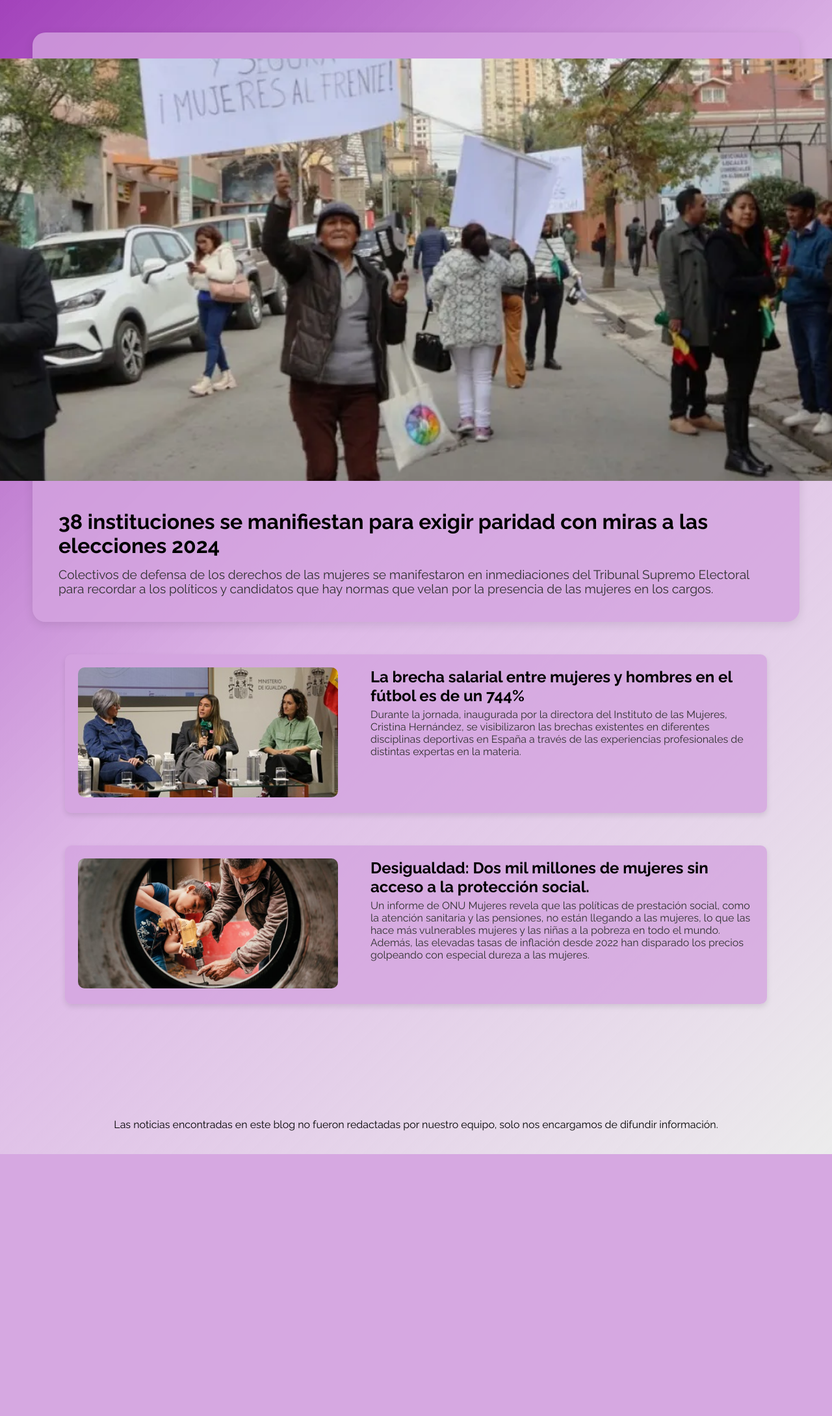
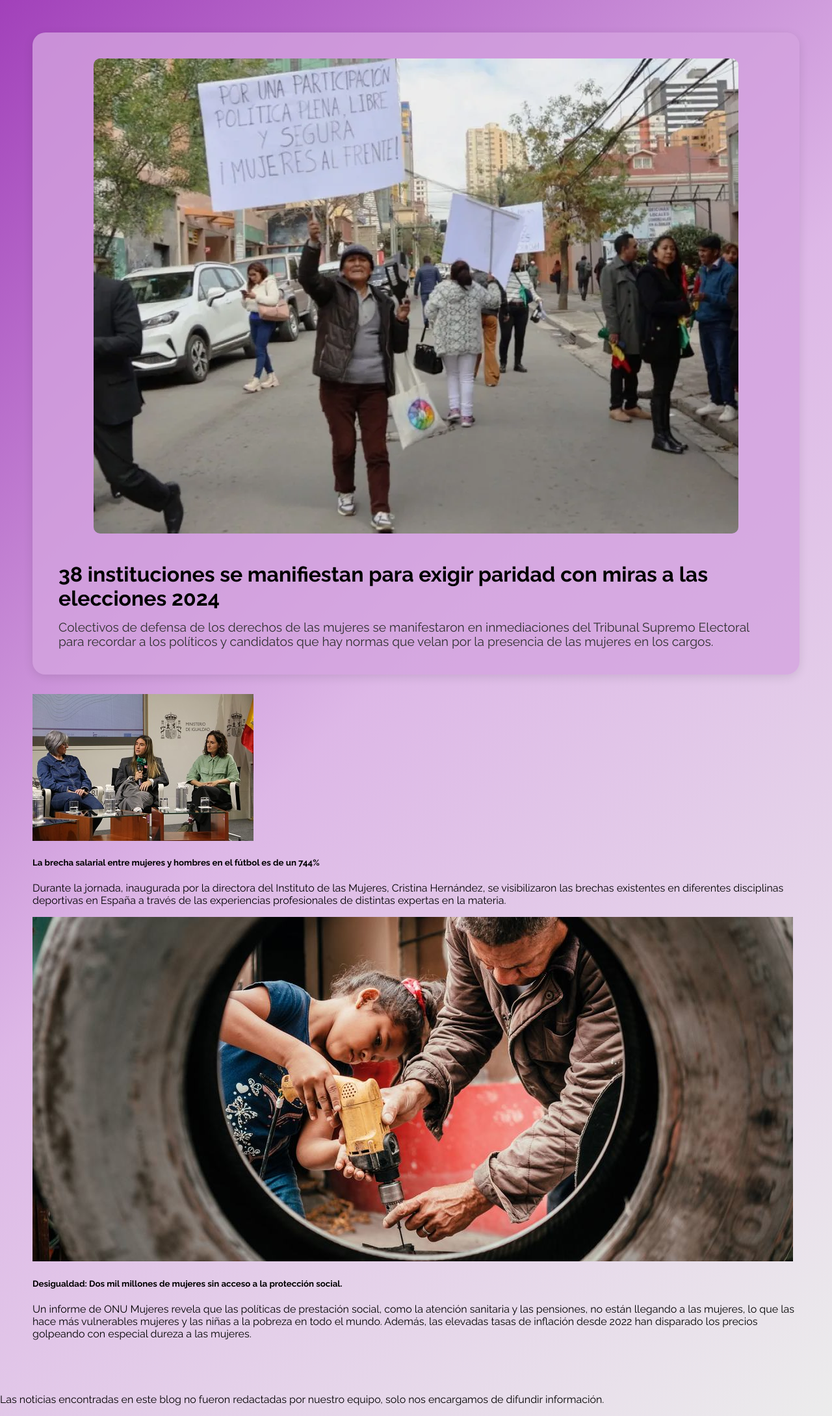
Before and after one commit to QbinVA/Poder-Igualitario, a PHP site: page /index.html in a window 1280 px wide. Shown: the part 188-2367 px from the top of the page at 65% size. Before the commit the page ends 1964 px from the top, so only its background shows below. Run offline with PHP 8.4, Linux system fonts and the light colour scheme.

Commit message:
Registros almacenados en la base de datos. Creación de la página admin.php para mostrar la tabla de registros en admin. Creación de index.php para mostrar las noticias en la página principal del blog

```diff
--- a/guardar_publicacion.php
+++ b/guardar_publicacion.php
@@ -65,7 +65,7 @@ if ($_SERVER['REQUEST_METHOD'] === 'POST') {
         ]);
 
         // Redirigir si todo salió bien
-        header("Location: index.php");
+        header("Location: admin.php");
         exit;
     } catch (PDOException $e) {
         die("Error en la base de datos: " . $e->getMessage());
--- a/styles/indexStyles.css
+++ b/styles/indexStyles.css
@@ -1,5 +1,5 @@
 body {
-    font-family: 'Raleway', sans-serif; /* Aplicar la fuente Raleway a todo el documento */
+    font-family: 'Raleway', sans-serif;
     margin: 0;
     padding: 0;
     box-sizing: border-box;
@@ -15,10 +15,10 @@ header {
 }
 
 .blog-intro {
-    background: rgba(0, 0, 0, 0.377); /* Fondo oscuro y transparente */
-    padding: 50px 0; /* Espaciado interno */
-    width: 100%; /* Abarcar todo el ancho de la página */
-    box-sizing: border-box; /* Incluir el padding en el ancho total */
+    background: rgba(0, 0, 0, 0.377);
+    padding: 50px 0;
+    width: 100%;
+    box-sizing: border-box;
     margin: 0;
 }
 
@@ -56,10 +56,11 @@ main {
 }
 
 .main-news img {
-    width: 1300px;
-    height: 650px;
+    width: 100%; /* Cambiar para que la imagen ocupe el 100% del contenedor */
+    max-width: 1300px;
+    height: auto;
     object-fit: cover;
-    border-radius: 10px; /* Bordes redondeados para la imagen */
+    border-radius: 10px;
     margin-bottom: 20px;
 }
 
@@ -74,78 +75,10 @@ main {
     font-size: 1.2rem;
 }
 
-/* Noticias secundarias sin cardview */
-
-/* ...existing code... */
-
-.news-item {
-    display: flex;
-    flex-direction: row; /* Mantener fila para alinear horizontalmente */
-    align-items: flex-start; /* Alinear al inicio */
-    gap: 20px; /* Ajustar el espacio entre la imagen y el texto */
-    margin-left: 50px;
-    margin-top: 50px;
-    margin-right: 50px;
-    margin-bottom: 40px;
-    background-color: #d4a4e0c8;
-    padding: 20px; /* Añadir relleno interno */
-    border-radius: 10px; /* Bordes redondeados */
-    box-shadow: 0 4px 8px rgba(0, 0, 0, 0.1); /* Sombra inicial */
-    transition: transform 0.2s ease-in-out, box-shadow 0.2s ease-in-out; /* Transición suave */
+.publication-date {
+    font-size: 0.9rem;
+    color: #555;
+    margin-top: 5px;
 }
 
-.news-item:hover {
-    transform: scale(1.02); /* Aumentar ligeramente el tamaño al pasar el cursor */
-    box-shadow: 0 8px 16px rgba(0, 0, 0, 0.2); /* Sombra más pronunciada al pasar el cursor */
-}
-
-.news-item img {
-    width: 400px; /* Ajustar el ancho de la imagen a un tamaño específico */
-    height: 200px; /* Ajustar la altura de la imagen a un tamaño específico */
-    object-fit: cover;
-    border-radius: 10px; /* Bordes redondeados para la imagen */
-}
-
-.news-item div {
-    display: flex;
-    flex-direction: column; /* Apilar el encabezado y la descripción verticalmente */
-    justify-content: center;
-    width: calc(100% - 170px); /* Ajustar el ancho del contenedor de texto */
-    margin-left: 30px;
-}
-
-.news-item h5 {
-    margin: 0;
-    font-size: 1.5rem;
-}
-
-.news-item p {
-    margin: 5px 0 0;
-    color: #303030;
-}
-
-/* ...existing code... */
-
-footer {
-    position: relative; /* Necesario para posicionar el div dentro del footer */
-    text-align: center;
-    color: black;
-    padding: 20px 0;
-    margin-top: 50px;
-}
-
-.hidden-square {
-    position: absolute; /* Posicionarlo de manera absoluta dentro del footer */
-    bottom: 20px; /* Espaciado desde la parte inferior del footer */
-    right: 20px; /* Espaciado desde la parte derecha del footer */
-    width: 50px; /* Ancho del cuadrado */
-    height: 50px; /* Altura del cuadrado */
-    background-color: transparent; /* Fondo transparente */
-    cursor: pointer; /* Cambiar el cursor al pasar sobre el div */
-}
-
-/* ...existing code... */
-/* Mantener funcionalidad de clic en divs */
-.clickable {
-    cursor: pointer;
-}
+/* Noticias
```
Also changed, not shown: admin.php (added, +67 -0 lines), index.php (added, +71 -0 lines), uploads/img_67d139acdc8b75.13064540.png (added), uploads/img_67d1412487d674.23734696.png (added), uploads/img_67d1424f390528.06876952.png (added).
